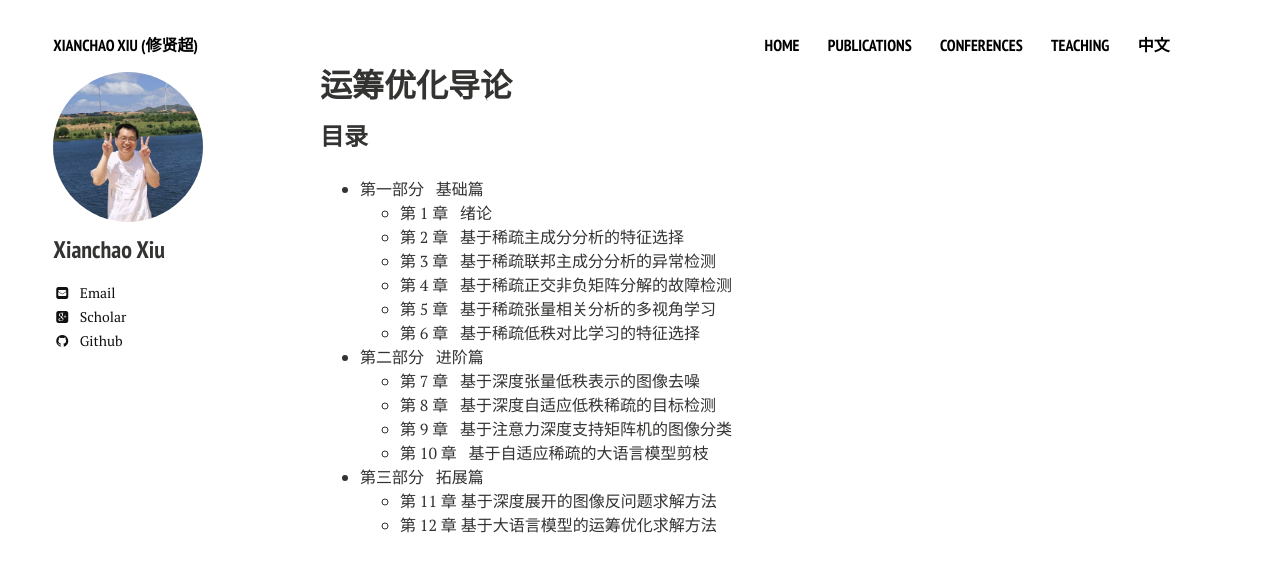
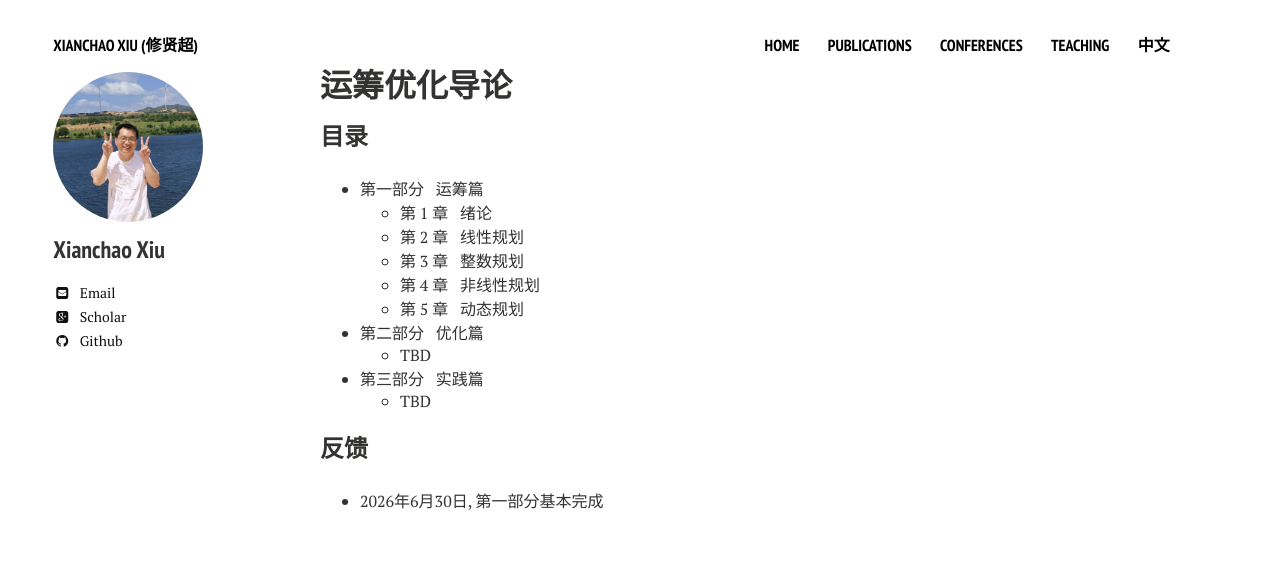
Before and after one commit to xianchaoxiu/xianchaoxiu.github.io, a Jekyll site: the page built from chinese/book/OR/index.md, in a window 1280 px wide. Shown: the top 572 px of the page. Built offline with Jekyll 4.4.1, drawn with Linux system fonts in a browser that asks for light colours; nearby versions of some CDN libraries.

Commit message:
Update index.md

```diff
--- a/chinese/book/OR/index.md
+++ b/chinese/book/OR/index.md
@@ -8,21 +8,19 @@ share: false
 
 ### 目录
 
-* 第一部分 &nbsp; 基础篇 <br>
+* 第一部分 &nbsp; 运筹篇 <br>
   - 第 1 章 &nbsp;  绪论<br>
-  - 第 2 章 &nbsp;  基于稀疏主成分分析的特征选择<br>
-  - 第 3 章 &nbsp;  基于稀疏联邦主成分分析的异常检测<br>
-  - 第 4 章 &nbsp;  基于稀疏正交非负矩阵分解的故障检测<br>
-  - 第 5 章 &nbsp;  基于稀疏张量相关分析的多视角学习<br>
-  - 第 6 章 &nbsp;  基于稀疏低秩对比学习的特征选择<br>
+  - 第 2 章 &nbsp;  线性规划<br>
+  - 第 3 章 &nbsp;  整数规划<br>
+  - 第 4 章 &nbsp;  非线性规划<br>
+  - 第 5 章 &nbsp;  动态规划 <br>
 
-* 第二部分 &nbsp; 进阶篇<br>
-  - 第 7 章 &nbsp;  基于深度张量低秩表示的图像去噪<br>
-  - 第 8 章 &nbsp;  基于深度自适应低秩稀疏的目标检测<br>
-  - 第 9 章 &nbsp;  基于注意力深度支持矩阵机的图像分类<br>
-  - 第 10 章 &nbsp;   基于自适应稀疏的大语言模型剪枝<br>
+* 第二部分 &nbsp; 优化篇<br>
+  - TBD
 
 
-* 第三部分 &nbsp; 拓展篇<br>
-  - 第 11 章 基于深度展开的图像反问题求解方法<br>
-  - 第 12 章 基于大语言模型的运筹优化求解方法<br>
+* 第三部分 &nbsp; 实践篇<br>
+  - TBD
+
+### 反馈
+* 2026年6月30日, 第一部分基本完成
```
